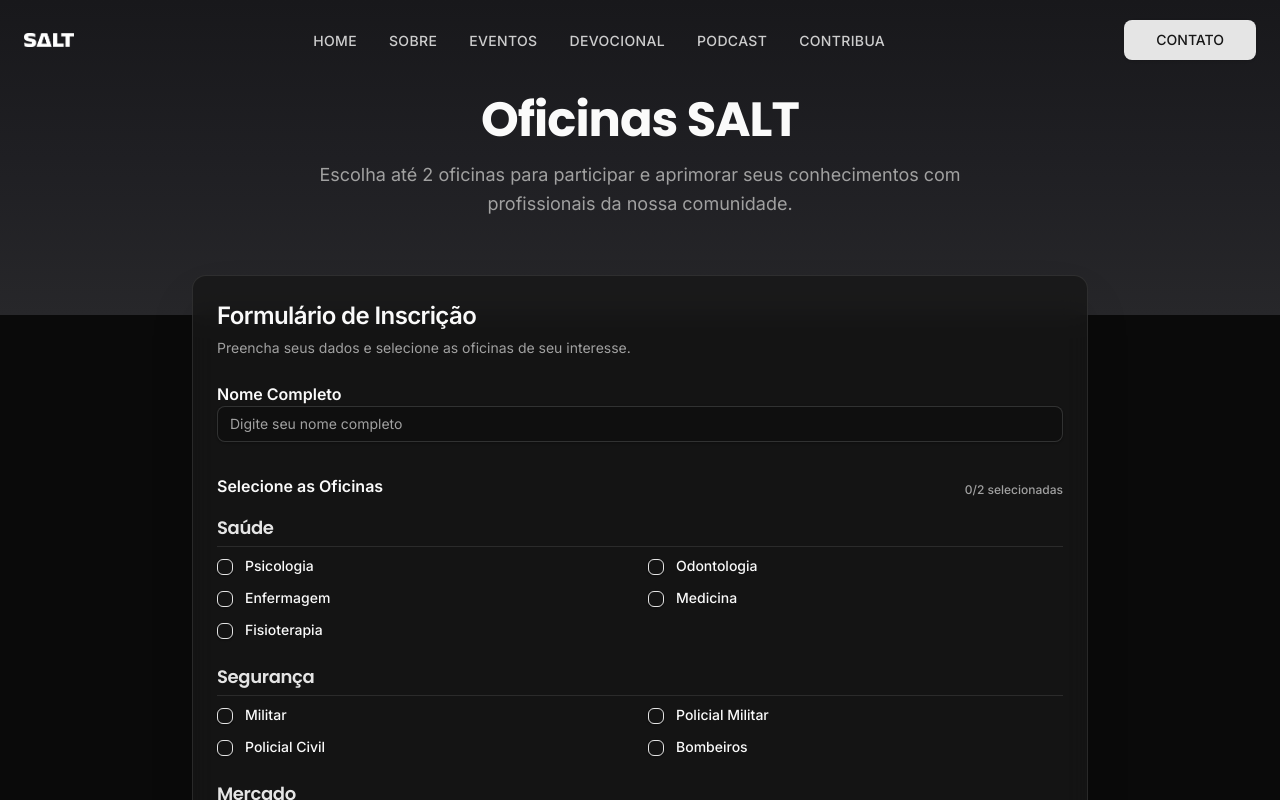
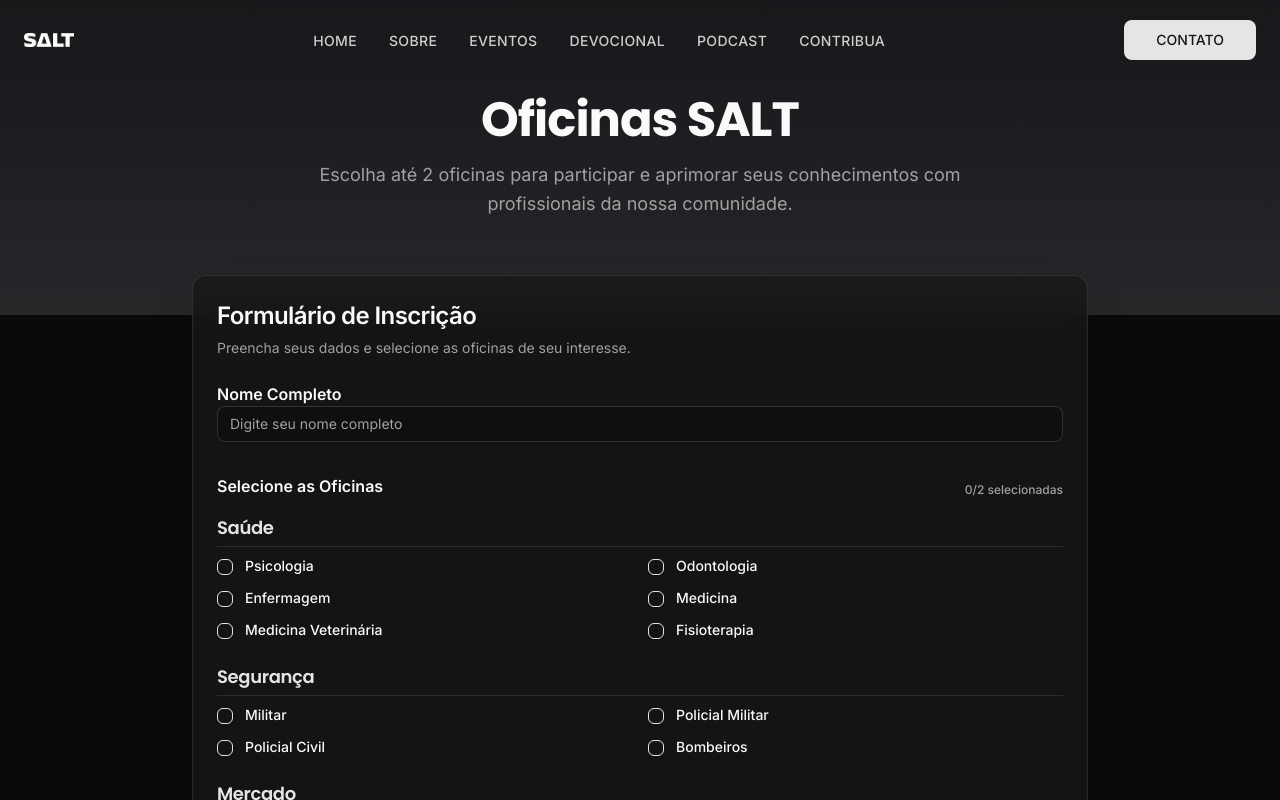
Before and after one commit to DaviAfonso88/SaltWeb, a Next.js app: page /oficinas-salt in a window 1280 px wide. Shown: the top 800 px of the page. Built offline with nearby package versions, Linux system fonts and the light colour scheme.

Commit message:
Adiciona novo workshop "Medicina Veterinária" à lista de workshops, ampliando a oferta na categoria Saúde.

```diff
--- a/app/oficinas-salt/workshopsData.ts
+++ b/app/oficinas-salt/workshopsData.ts
@@ -10,6 +10,7 @@ export const workshops: Workshop[] = [
   { id: "odontologia", name: "Odontologia", category: "Saúde" },
   { id: "enfermagem", name: "Enfermagem", category: "Saúde" },
   { id: "medicina", name: "Medicina", category: "Saúde" },
+  { id: "veterinaria", name: "Medicina Veterinária", category: "Saúde" },
   { id: "fisioterapia", name: "Fisioterapia", category: "Saúde" },
 
   // Segurança
```
